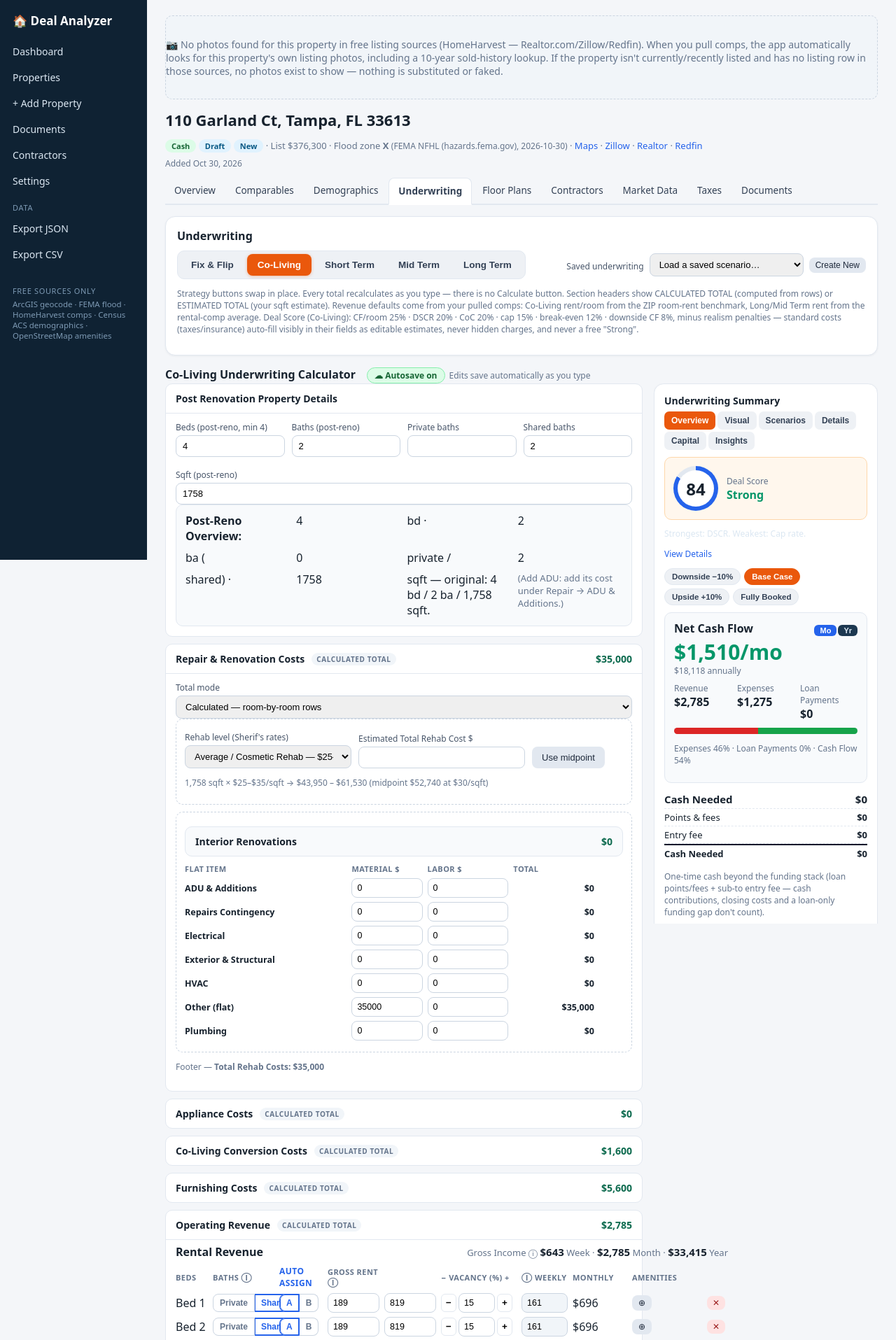
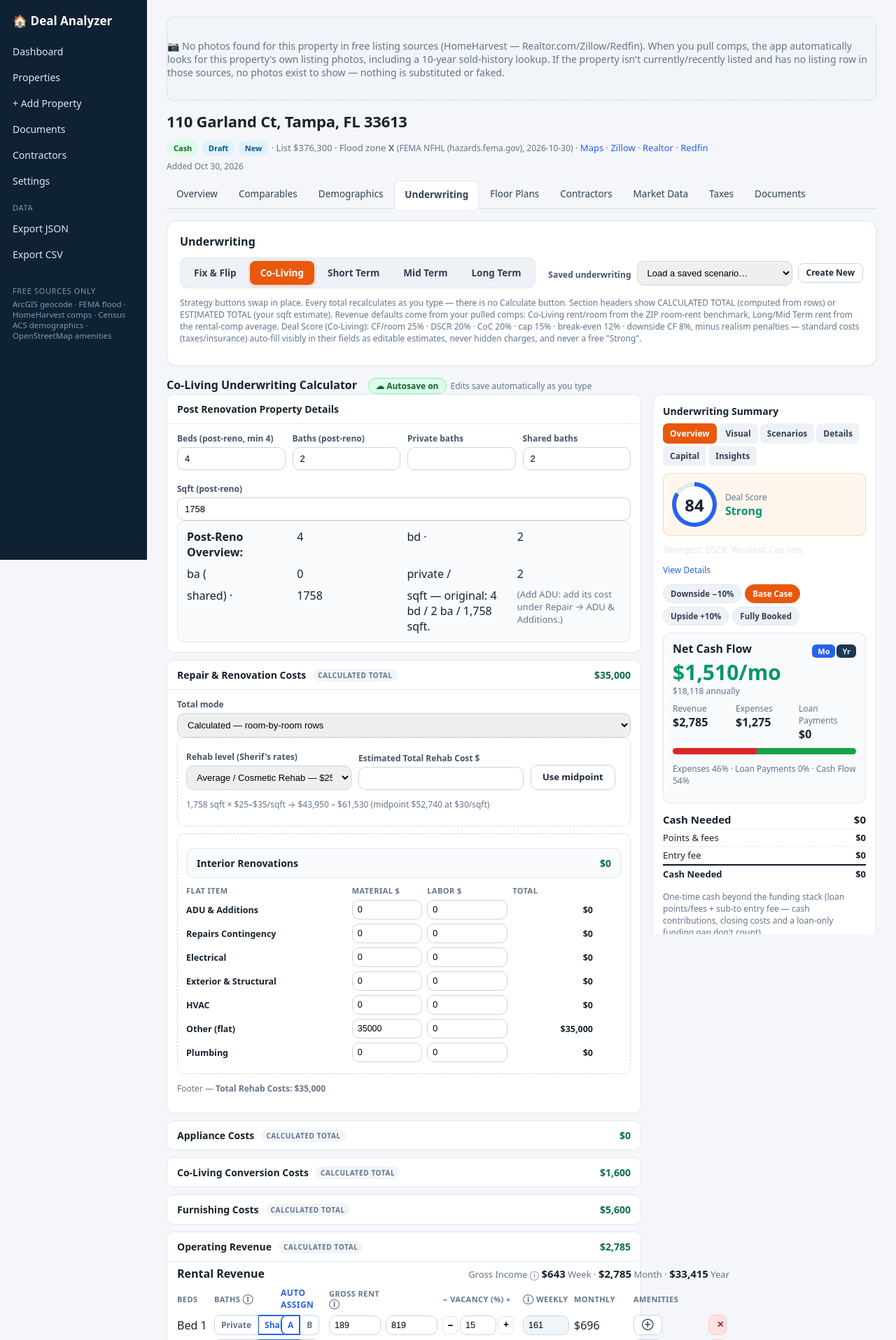
Before and after one commit to sherifmoner/property-deal-analyzer, a Flask app: page /property/1?tab=underwriting in a window 1280 px wide. Shown: the top 1915 px of the page at 70% size. Run offline with Flask 3, Linux system fonts and the light colour scheme; data comes from the database, SQL or seed files in the repository; data that the repository does not hold is empty; some libraries are stand-ins or nearby versions.

Commit message:
v51: visual polish layer — unified buttons/tokens/tables, disabled + focus states, 480px containment (CSS only, rendered HTML unchanged)

```diff
--- a/static/style.css
+++ b/static/style.css
@@ -472,7 +472,7 @@ button:focus-visible, a:focus-visible {
 .dlgsec h5{margin:14px 0 6px;font-size:12px;text-transform:uppercase;letter-spacing:.06em;color:#64748b}
 .dlgitem{display:block;width:100%;text-align:left;background:#f8fafc;border:1px solid var(--line);border-radius:8px;padding:8px 12px;margin:4px 0;cursor:pointer;font-size:14px}
 .dlgitem:hover{background:#eef2ff;border-color:#c7d2fe}
-.uses-pencil{background:none;border:none;cursor:pointer;font-size:13px;color:#6366f1;padding:0 2px}
+.uses-pencil{background:none;border:none;cursor:pointer;font-size:13px;color:var(--accent2);padding:0 2px}
 .uses-editor{margin:4px 0 8px;display:flex;gap:8px;align-items:center;flex-wrap:wrap}
 .uses-editor[hidden]{display:none}
 .uses-editor input{width:130px}
@@ -559,3 +559,63 @@ input.catover.ovon{border-color:#2563eb;background:#eff6ff;font-weight:700}
 .cfcols span{display:block;font-size:12px;color:var(--muted)}
 .cfcols b{font-size:16px}
 .vfabtn{display:block;text-align:center;margin-top:6px}
+
+/* ---- v51 POLISH — one design system over the v1.6 ReiSearch visual
+   language. Presentation only: no markup, words, or behavior change.
+   Color discipline (the language v1.6/v2.0 already spoke, now applied
+   consistently): ORANGE (--orange) = selection/active states, GREEN
+   (--accent) = primary actions, BLUE (--accent2) = secondary actions,
+   links and focus, AMBER = pins, RED = danger. Neutral slate surfaces
+   and hairlines everywhere else. Radius + spacing now come from one
+   token scale instead of the historical 6/7/8/10/12/14px mix. ---- */
+:root{--rad-s:6px;--rad-m:10px;--rad-l:14px;--pad-card:18px;--gap-card:16px}
+.main{min-width:0;padding:24px 28px}
+h1{letter-spacing:-.01em}
+h2{margin:0 0 12px}
+h3{margin:16px 0 8px}
+.card{padding:var(--pad-card);margin-bottom:var(--gap-card)}
+.btn,button{font-family:inherit}
+.btn{padding:8px 16px;border:1px solid transparent;border-radius:var(--rad-m);font-weight:600;line-height:1.35}
+.btn.sec{background:#fff;border-color:#cbd5e1}
+.btn.sec:hover{background:#f8fafc;border-color:#94a3b8}
+.btn.danger{border-color:#fecaca}
+.btn.sm{padding:5px 11px;border-radius:8px}
+.btn:disabled,.btn[disabled],button:disabled{opacity:.55;cursor:not-allowed;transform:none;box-shadow:none;filter:none}
+.btn:focus-visible,button:focus-visible,.vpill:focus-visible,.seg:focus-visible,.dlgitem:focus-visible,summary:focus-visible{outline:2px solid var(--accent2);outline-offset:2px}
+.pinbtn{padding:9px 13px;border-radius:var(--rad-m);font-weight:600}
+.pinbtn.off:hover{background:#dbe3ec}
+.tabs a{padding:10px 14px}
+.tabs a:hover{background:#f1f5f9;text-decoration:none}
+#viewpills{gap:7px}
+.badge{padding:3px 10px}
+.sl-chip{padding:3px 10px}
+input,select,textarea{padding:8px 10px;border-radius:var(--rad-m)}
+label{font-weight:600;margin:8px 0 4px}
+th{background:#f1f5f9;color:#334155;cursor:default}
+th[data-sort]{cursor:pointer}
+table{font-variant-numeric:tabular-nums}
+.card table tbody tr:nth-child(even)>td,.dcard table tbody tr:nth-child(even)>td,table.complist tbody tr:not([data-subject]):nth-child(even)>td{background:#fbfcfe}
+td.num,th.num{text-align:right}
+.ccard .cb{padding:13px 15px}
+.ccard .cprice{letter-spacing:-.01em}
+.fcard{padding:14px 16px}
+.dcard{border-radius:var(--rad-l);padding:14px}
+.snapcard,.sumpanel{padding:14px 16px}
+.srcdlg-card{border-radius:var(--rad-l)}
+.dlgitem{border-radius:var(--rad-m)}
+.dlgitem:hover{background:#eff6ff;border-color:#bfdbfe}
+@media (max-width:700px){
+  details.acc .acc-b{overflow-x:auto}
+  .rhead,.rrow{min-width:540px}
+}
+@media (max-width:480px){
+  .main{padding:16px 14px}
+  .card{padding:14px}
+  h1{font-size:20px}
+  .card table,table.complist{display:block;overflow-x:auto;-webkit-overflow-scrolling:touch}
+  .gallery .cover,.gallery .coverwrap img.cover{height:230px}
+  .gallery .thumb{height:110px}
+  .statbar{gap:14px;padding:12px 14px}
+  .comptools input[type="search"]{min-width:140px}
+  .segbar .seg{padding:8px 11px}
+}
```
